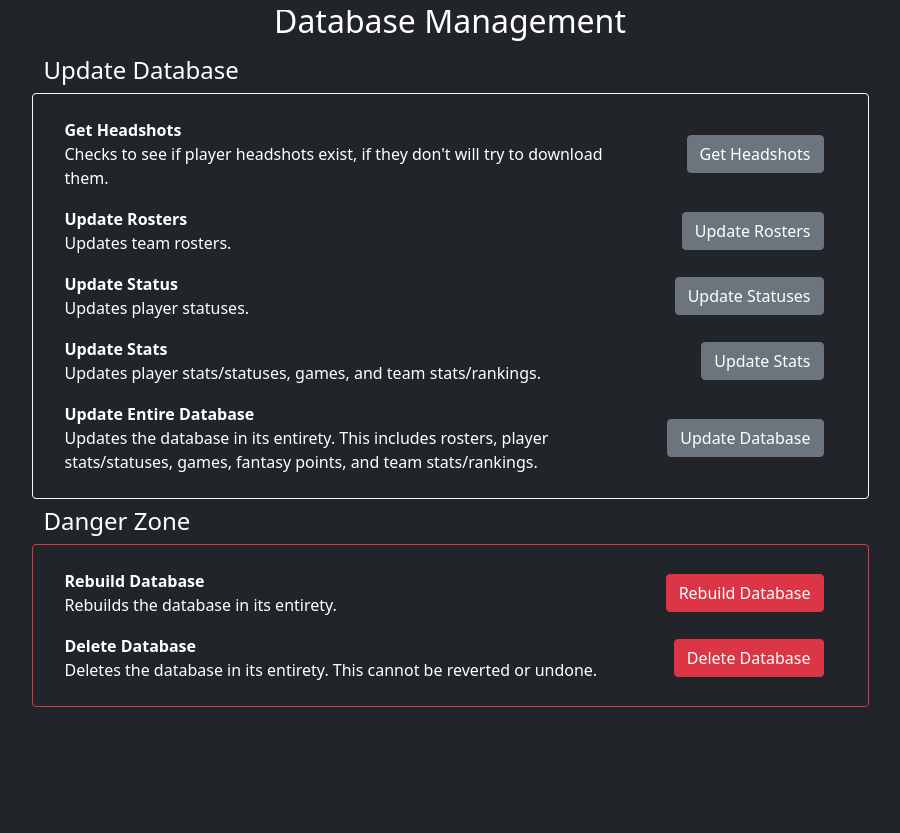
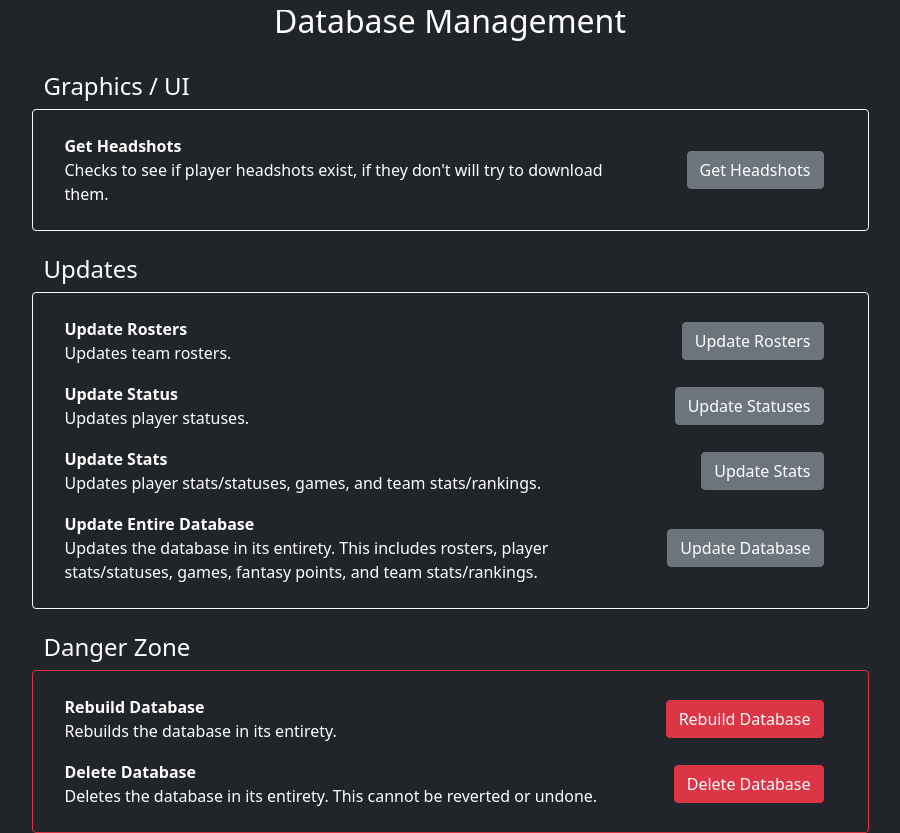
Before and after one commit to kjeverson/CheatSheet, a Flask app: page /db in a window 1280 px wide. Shown: the part 46-879 px from the top of the page, without its empty margins (190-1090 px from the left). Before the commit the page ends 753 px from the top, so only its background shows below. Run offline with Flask 2, Linux system fonts and the light colour scheme; data that the repository does not hold is empty; some libraries are stand-ins or nearby versions.

Commit message:
Wrong variable was being displayed, broke up DB control sections.

```diff
--- a/templates/db.html
+++ b/templates/db.html
@@ -12,9 +12,9 @@
             <!-- Content -->
             <div class="col-9">
                 <form>
-                    <!-- Update Utils -->
-                    <div class="row mt-2">
-                        <div class="row"><h4>Update Database</h4></div>
+                    <!-- Graphics Utils -->
+                    <div class="row mt-4">
+                        <div class="row"><h4>Graphics / UI</h4></div>
                         <div class="card bg-dark border-light">
                             <div class="card-body">
                                   <ul class="list-group list-group-flush">
@@ -33,6 +33,16 @@
                                         </div>
                                         </div>
                                     </li>
+                                  </ul>
+                            </div>
+                        </div>
+                    </div>
+                    <!-- Update Utils -->
+                    <div class="row mt-4">
+                        <div class="row"><h4>Updates</h4></div>
+                        <div class="card bg-dark border-light">
+                            <div class="card-body">
+                                  <ul class="list-group list-group-flush">
                                     <!-- Update Rosters -->
                                     <li class="list-group-item bg-dark text-white">
                                         <div class="row">
@@ -98,7 +108,7 @@
                         </div>
                     </div>
                     <!-- Danger Zone -->
-                    <div class="row mt-2">
+                    <div class="row mt-4">
                         <div class="row"><h4>Danger Zone</h4></div>
                         <div class="card bg-dark border-danger">
                             <div class="card-body">
--- a/templates/team.html
+++ b/templates/team.html
@@ -298,7 +298,7 @@
                 <div class="col text-center">
                   <button class="btn text-dark bgcolor{{ team_stats.PAPGRank }} w-100 position-relative">
                     <div class="row mt-3">
-                      <h1>{{ '%0.1f'| format(team_stats.PAPGRank|float) }}</h1>
+                      <h1>{{ '%0.1f'| format(team_stats.PAPG|float) }}</h1>
                     </div>
                     <div class="row">
                       <small>#{{ team_stats.PAPGRank }}</small>
```
